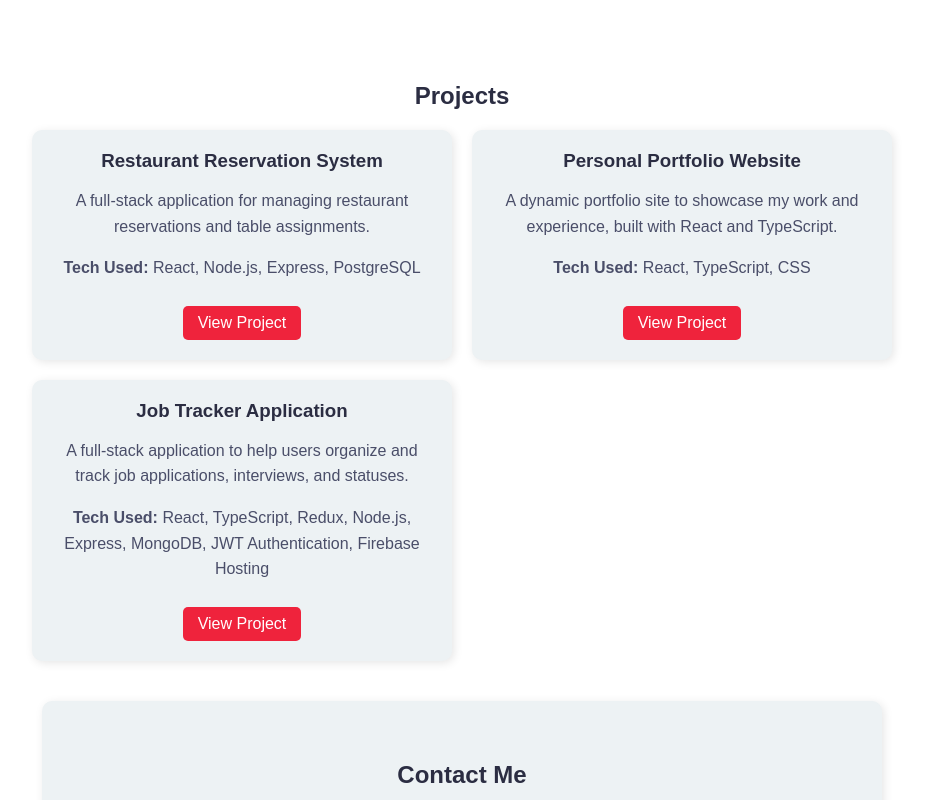
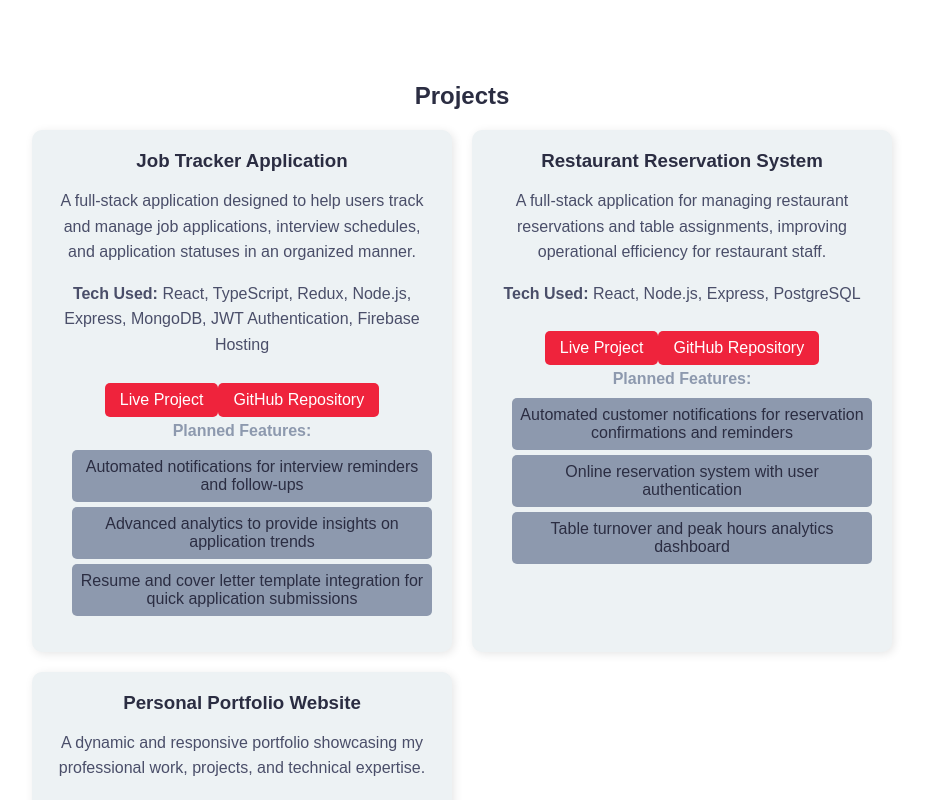
Before and after one commit to Carlosbnyc/my-portfolio, a React (Vite) app: page / in a window 1280 px wide. Shown: the part 3720-4520 px from the top of the page, without its empty margins (178-1103 px from the left). Built offline with nearby package versions, Linux system fonts and the light colour scheme.

Commit message:
Refactored Projects.tsx with TypeScript typing and better structure

```diff
--- a/src/components/Projects/Projects.tsx
+++ b/src/components/Projects/Projects.tsx
@@ -1,25 +1,64 @@
 import React from "react";
 import "./Projects.css";
 
-const projectsData = [
+interface Project {
+  title: string;
+  description: string;
+  tech: string[];
+  link: string;
+  github: string;
+  futureFeatures: string[];
+}
+
+const projectsData: Project[] = [
+  {
+    title: "Job Tracker Application",
+    description:
+      "A full-stack application designed to help users track and manage job applications, interview schedules, and application statuses in an organized manner.",
+    tech: [
+      "React",
+      "TypeScript",
+      "Redux",
+      "Node.js",
+      "Express",
+      "MongoDB",
+      "JWT Authentication",
+      "Firebase Hosting",
+    ],
+    link: "https://myjobtrackerapp.web.app/",
+    github: "https://github.com/Carlosbnyc/job-tracker",
+    futureFeatures: [
+      "Automated notifications for interview reminders and follow-ups",
+      "Advanced analytics to provide insights on application trends",
+      "Resume and cover letter template integration for quick application submissions",
+    ],
+  },
   {
     title: "Restaurant Reservation System",
-    description: "A full-stack application for managing restaurant reservations and table assignments.",
+    description:
+      "A full-stack application for managing restaurant reservations and table assignments, improving operational efficiency for restaurant staff.",
     tech: ["React", "Node.js", "Express", "PostgreSQL"],
     link: "https://github.com/Carlosbnyc/starter-restaurant-reservation",
+    github: "https://github.com/Carlosbnyc/starter-restaurant-reservation",
+    futureFeatures: [
+      "Automated customer notifications for reservation confirmations and reminders",
+      "Online reservation system with user authentication",
+      "Table turnover and peak hours analytics dashboard",
+    ],
   },
   {
     title: "Personal Portfolio Website",
-    description: "A dynamic portfolio site to showcase my work and experience, built with React and TypeScript.",
+    description:
+      "A dynamic and responsive portfolio showcasing my professional work, projects, and technical expertise.",
     tech: ["React", "TypeScript", "CSS"],
-    link: "https://github.com/Carlosbnyc/portfolio-website",
+    link: "https://mypersonalwebsitecarlos.web.app/",
+    github: "https://github.com/Carlosbnyc/my-portfolio",
+    futureFeatures: [
+      "Integrated blog section for writing technical and industry-related articles",
+      "Project filtering by technology, category, or date",
+      "Secure contact form with CAPTCHA to prevent spam",
+    ],
   },
-  {
-    title: "Job Tracker Application",
-    description: "A full-stack application to help users organize and track job applications, interviews, and statuses.",
-    tech: ["React", "TypeScript", "Redux", "Node.js", "Express", "MongoDB", "JWT Authentication", "Firebase Hosting"],
-    link: "https://myjobtrackerapp.web.app/",
-  }
 ];
 
 const Projects: React.FC = () => {
@@ -31,8 +70,23 @@ const Projects: React.FC = () => {
           <div key={index} className="project-card">
             <h3>{project.title}</h3>
             <p>{project.description}</p>
-            <p><strong>Tech Used:</strong> {project.tech.join(", ")}</p>
-            <a href={project.link} target="_blank" rel="noopener noreferrer">View Project</a>
+            <p>
+              <strong>Tech Used:</strong> {project.tech.join(", ")}
+            </p>
+            <a href={project.link} target="_blank" rel="noopener noreferrer">
+              Live Project
+            </a>
+            <a href={project.github} target="_blank" rel="noopener noreferrer">
+              GitHub Repository
+            </a>
+            <div className="future-features">
+              <h4>Planned Features:</h4>
+              <ul>
+                {project.futureFeatures.map((feature, i) => (
+                  <li key={i}>{feature}</li>
+                ))}
+              </ul>
+            </div>
           </div>
         ))}
       </div>
```
